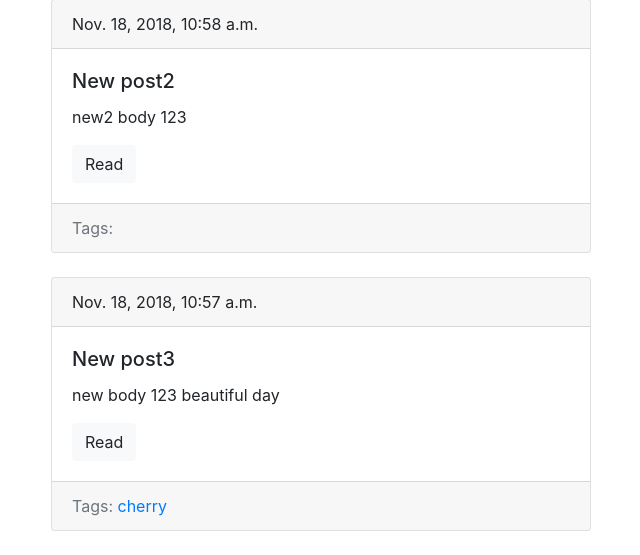
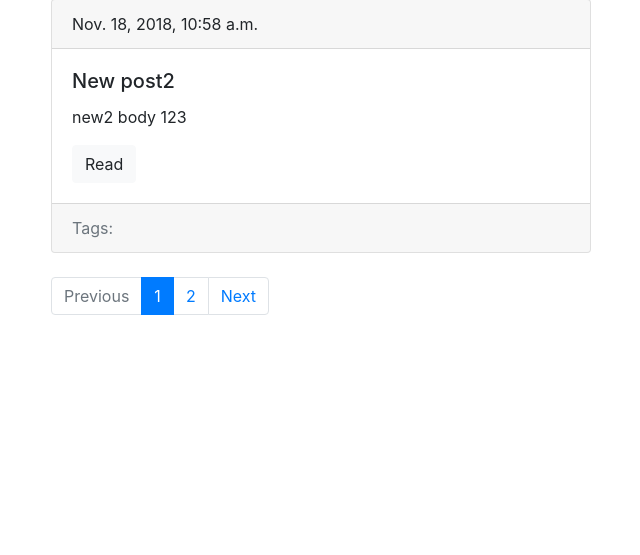
Before and after one commit to paganism/blogengine, a Django app: page /blog/ in a window 1280 px wide. Shown: the part 1035-1590 px from the top of the page, without its empty margins (224-864 px from the left). After the commit the page ends 1350 px from the top, so only its background shows below. Run offline with Django 3.2, Linux system fonts and the light colour scheme; data comes from the database, SQL or seed files in the repository; some libraries are stand-ins or nearby versions.

Commit message:
added pagination

```diff
--- a/blogengine/blog/models.py
+++ b/blogengine/blog/models.py
@@ -35,6 +35,8 @@ class Post(models.Model):
     def __str__(self):
         return self.title
 
+    class Meta:
+        ordering = ['-date_pub']
 
 class Tag(models.Model):
     title = models.CharField(max_length=50)
@@ -53,3 +55,6 @@ class Tag(models.Model):
 
     def get_delete_url(self):
         return reverse('tag_delete_url', kwargs={'slug':self.slug})
+
+    class Meta:
+        ordering = ['title']
--- a/blogengine/blog/templates/blog/index.html
+++ b/blogengine/blog/templates/blog/index.html
@@ -6,7 +6,7 @@
 {% endblock %}
 {% block content %}
     <h1 class="mb-5">Posts:</h1>
-    {% for post in posts %}
+    {% for post in page_object.object_list %}
     {% include 'blog/includes/post_card_template.html' %}
 
 
--- a/blogengine/blog/views.py
+++ b/blogengine/blog/views.py
@@ -10,11 +10,31 @@ from .models import Post, Tag
 from .utils import ObjectDetailMixin, ObjectUpdateMixin, ObjectCreateMixin, ObjectDeleteMixin
 from .forms import TagForm, PostForm
 
+from django.core.paginator import Paginator
 
-# Create your views here.
+
 def posts_list(request):
-    posts = Post.objects.all().order_by('-date_pub',)
-    return render(request, 'blog/index.html', context={'posts':posts})
+    posts = Post.objects.all()
+    paginator = Paginator(posts, 4)
+    page_number = request.GET.get('page', 1)
+    page = paginator.get_page(page_number)
+    is_paginated = page.has_other_pages()
+
+    if page.has_previous():
+        prev_url = '?page={}'.format(page.previous_page_number())
+    else:
+        prev_url = ''
+    if page.has_next():
+        next_url = '?page={}'.format(page.next_page_number())
+    else:
+        next_url = ''
+    context = {
+        'page_object':page,
+        'is_paginated': is_paginated,
+        'prev_url': prev_url,
+        'next_url': next_url
+        }
+    return render(request, 'blog/index.html', context=context)
 
 
 # def post_detail(request, slug):
--- a/blogengine/templates/base.html
+++ b/blogengine/templates/base.html
@@ -48,6 +48,33 @@
         {% block content%}
             There is no any content
         {% endblock %}
+        {% if is_paginated %}
+              <nav aria-label="...">
+                <ul class="pagination">
+                  <li class="page-item {% if not prev_url %} disabled {% endif %}">
+                    <a class="page-link" href="{{ prev_url }}" tabindex="-1">Previous</a>
+                  </li>
+
+                  {% for n in page_object.paginator.page_range %}
+
+                    {% if page_object.number == n %}
+                      <li class="page-item active">
+                        <a class="page-link" href="?page={{ n }}">{{ n }}<span
+                          class="sr-only">(current)</span></a>
+                      </li>
+                    {% elif n > page_object.number|add:-2 and n < page_object.number|add:2 %}
+                      <li class="page-item">
+                        <a class="page-link" href="?page={{ n }}">{{ n }}</a>
+                      </li>
+                    {% endif %}
+                  {% endfor %}
+
+                  <li class="page-item {% if not next_url %} disabled {% endif %}">
+                    <a class="page-link" href="{{ next_url }}" tabindex="-1">Next</a>
+                  </li>
+                </ul>
+              </nav>
+        {% endif %}
       </div>
     </div>
   </div>
```
